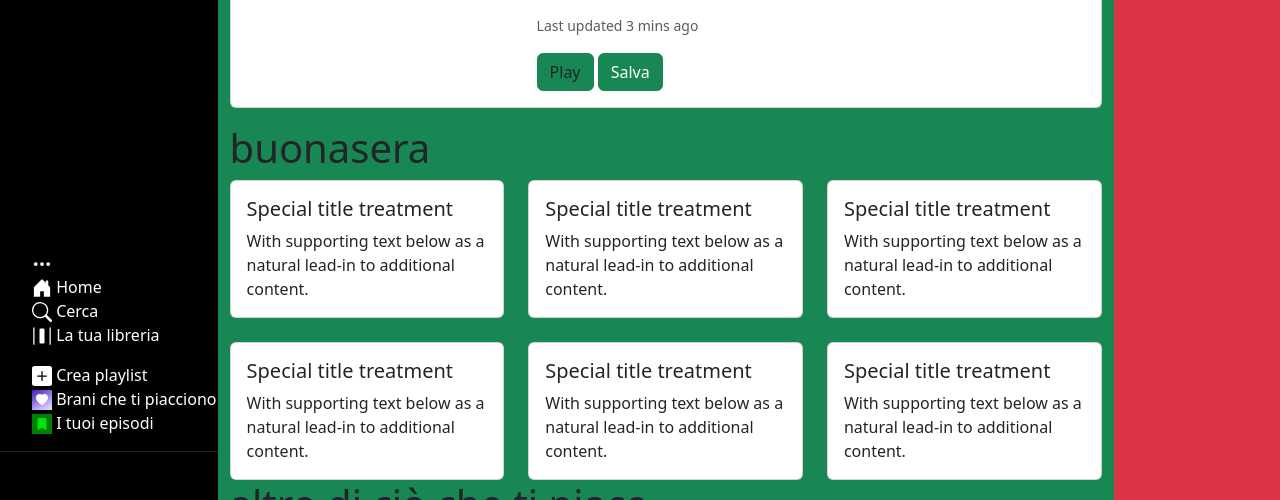
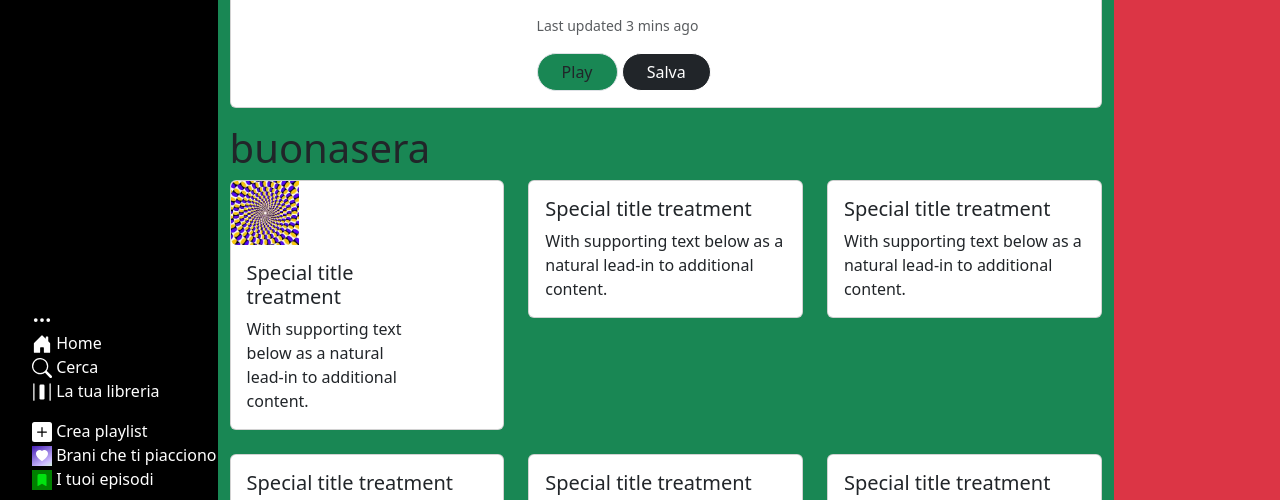
Before and after one commit to L3xi4n/buildweek_2, a plain HTML site: page home.html in a window 1280 px wide. Shown: the part 124-624 px from the top of the page. Drawn offline with Linux system fonts and the light colour scheme.

Commit message:
colonne giuste

```diff
--- a/home.html
+++ b/home.html
@@ -105,11 +105,11 @@
 
 
       <!-- body -->
-      <div class="col-8 bg-success" id="body_home">
-        <div class="card mb-3 mt-4">
+      <div class="col-8 bg-success " id="body_home">
+        <div class="card mb-3 mt-4 ">
           <div class="row g-0">
             <div class="col-md-4">
-              <img src="..." class="img-fluid rounded-start" alt="..." width="100000px">
+              <img src="..." class="img-fluid rounded-start" alt="..." >
             </div>
             <div class="col-md-8">
               <div class="card-body">
@@ -117,8 +117,8 @@
                 <p class="card-text">This is a wider card with supporting text below as a natural lead-in to additional
                 </p>
                 <p class="card-text"><small class="text-body-secondary">Last updated 3 mins ago</small></p>
-                <button type="button" class="btn btn-success text-dark">Play</button>
-                <button type="button" class="btn btn-success">Salva</button>
+                <button type="button" class="btn btn-success text-dark border rounded-5 px-4">Play</button>
+                <button type="button" class="btn btn-dark border border-white rounded-5 px-4">Salva</button>
               </div>
             </div>
           </div>
@@ -126,9 +126,12 @@
         <h1>buonasera</h1>
 
         <div class="row g-4">
-          <div class="col-sm-4 mb-3 mb-sm-0">
-            <div class="card">
-              <div class="card-body">
+          <div class="col-sm-4 mb-3 mb-sm-0 ">
+            <div class="card ">
+              <div class="col-3">
+                <img src="./psy.jpg" class="img-fluid rounded-start" alt="..." >
+              </div>
+              <div class="card-body col-9">
                 <h5 class="card-title">Special title treatment</h5>
                 <p class="card-text">With supporting text below as a natural lead-in to additional content.</p>
 
```
Also changed, not shown: psy.jpg (added).
